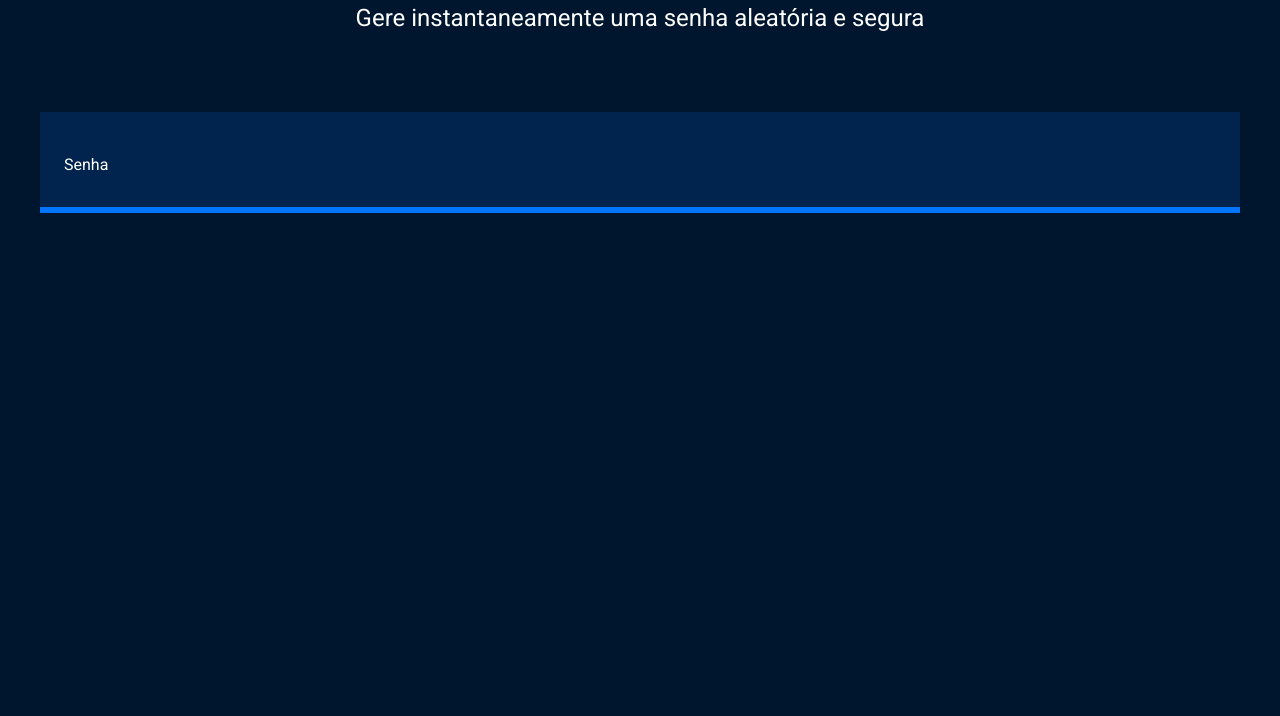
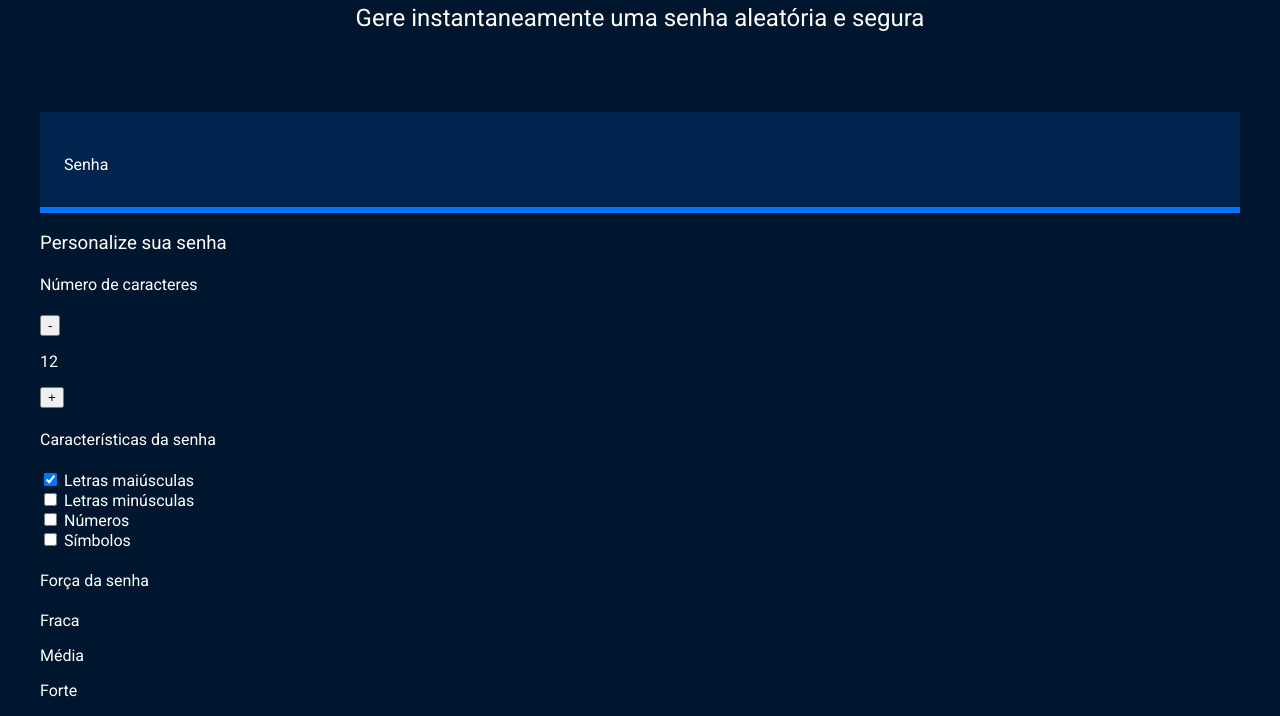
Before and after one commit to wikkinha/valter-2tri, a plain HTML site: page index.html in a window 1280 px wide. Shown: the part 208-924 px from the top of the page. Before the commit the page ends 800 px from the top, so only its background shows below. Drawn offline with Linux system fonts and the light colour scheme.

Commit message:
Update index.html

```diff
--- a/index.html
+++ b/index.html
@@ -17,12 +17,52 @@
         </div>
         <div class="conteudo-senha">
             <label for="senha">Senha</label>
-        <input name="senha" type="text" id="campo-senha">
+            <input name="senha" type="text" id="campo-senha" readonly>
         </div>
         <div class="parametro">
-        <h3 class="parametro-titulo"></h3>
+            <h3 class="parametro-titulo">Personalize sua senha</h3>
+            <div class="parametro-coluna__senha">
+                <div class="parametro-senha">
+                    <h4 class="parametro-senha__titulo">Número de caracteres</h4>
+                    <div class="parametro-senha-botoes">
+                        <button class="parametro-senha__botao">-</button>
+                        <p class="parametro-senha__texto">12</p>
+                        <button class="parametro-senha__botao">+</button>
+                    </div>
+                </div>
+                <div class="parametro-senha">
+                    <h4 class="parametro-senha__titulo">Características da senha</h4>
+                    <div class="parametro-senha-checkbox">
+                        <input name="maiusculo" type="checkbox" class="checkbox" checked>
+                        <label for="maiusculo">Letras maiúsculas</label>
+                    </div>
+                    <div class="parametro-senha-checkbox">
+                        <input name="minusculo" type="checkbox" class="checkbox">
+                        <label for="minusculo">Letras minúsculas</label>
+                    </div>
+                    <div class="parametro-senha-checkbox">
+                        <input name="numero" type="checkbox" class="checkbox">
+                        <label for="numero">Números</label>
+                    </div>
+                    <div class="parametro-senha-checkbox">
+                        <input name="simbolo" type="checkbox" class="checkbox">
+                        <label for="simbolo">Símbolos</label>
+                    </div>
+                </div>
+                <div class="parametro-senha">
+                    <h4 class="parametro-senha__titulo">Força da senha</h4>
+                    <div class="barra"></div>
+                    <div class="forca fraca"></div>
+                    <div class="parametro-senha-textos">
+                        <p>Fraca</p>
+                        <p>Média</p>
+                        <p>Forte</p>
+                    </div>
+                    <p class="entropia"></p>
+                </div>
+            </div>
         </div>
     </section>
+    <script src="main.js"></script>
 </body>
-
 </html>
```
Lines whose indentation alone changed are shown as unchanged.
